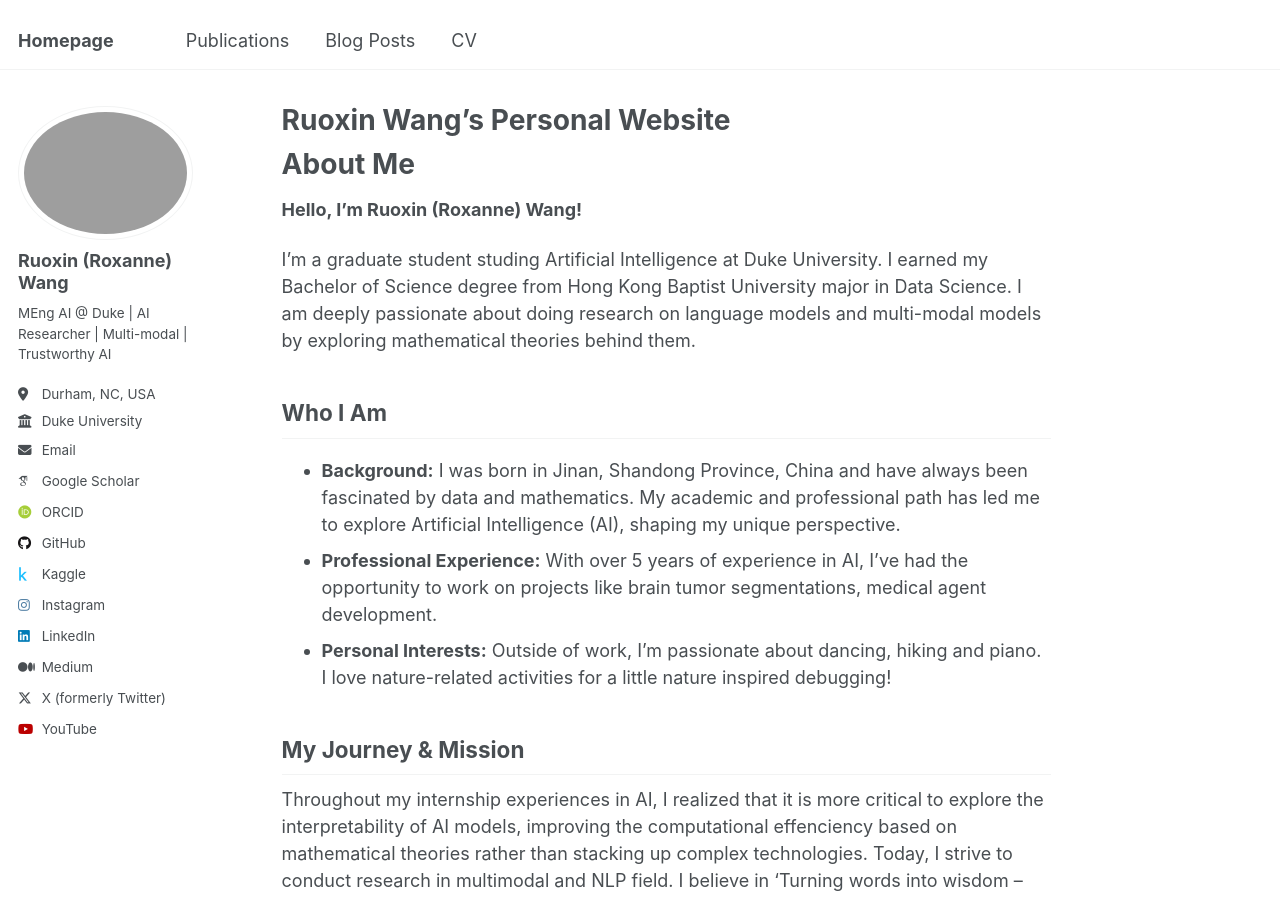
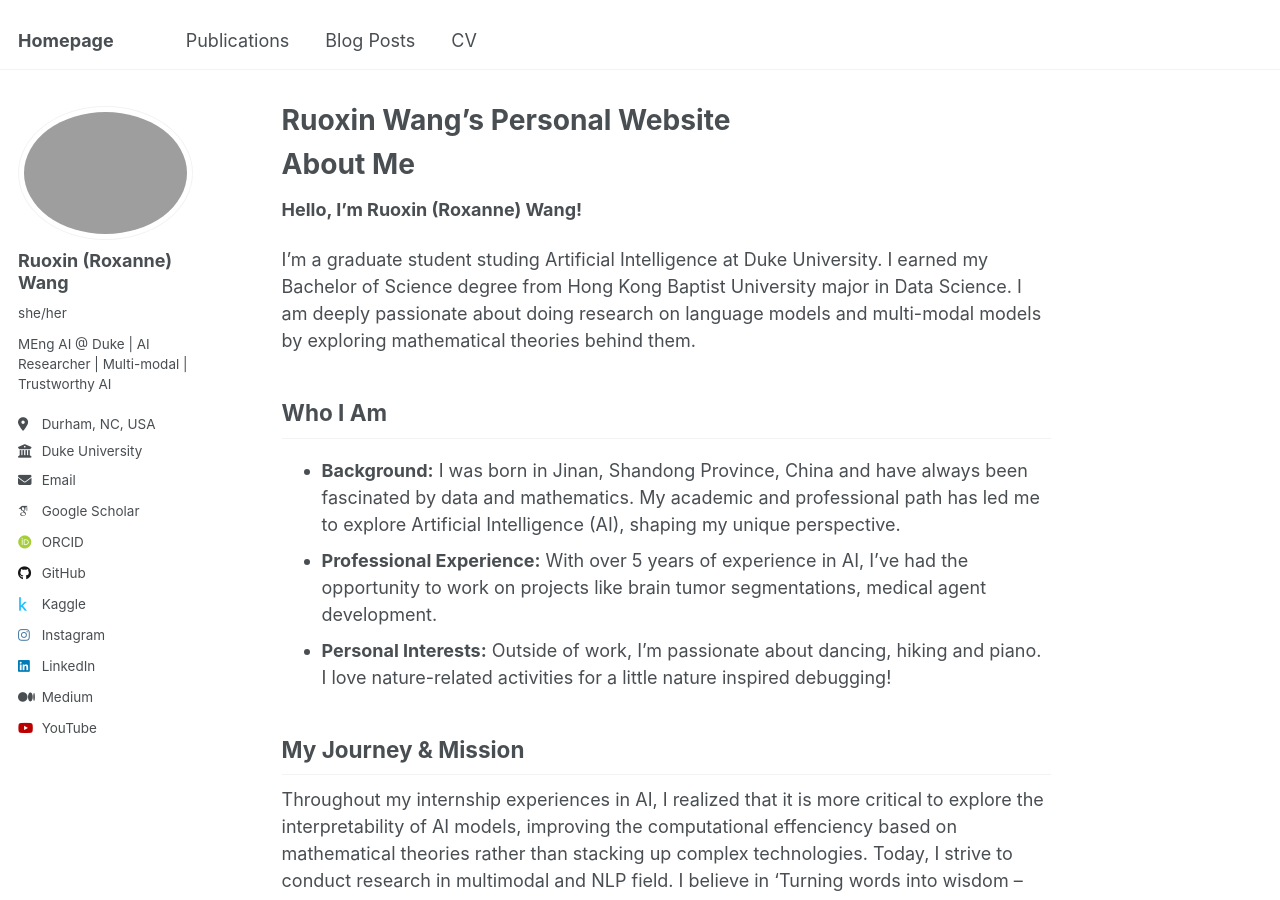
Before and after one commit to RoxanneWAAANG/roxannewaaang.github.io, a Jekyll site: the page built from _pages/about.md, in a window 1280 px wide and 900 px high. Built offline with Jekyll 4.4.1, drawn with Linux system fonts in a browser that asks for light colours; some web fonts are replaced.

Commit message:
minor changes

```diff
--- a/_config.yml
+++ b/_config.yml
@@ -24,7 +24,7 @@ author:
   # Biographic information
   avatar           : "profile.png"
   name             : "Ruoxin (Roxanne) Wang"
-  pronouns         : # "she/her"
+  pronouns         : "she/her"
   bio              : "MEng AI @ Duke | AI Researcher | Multi-modal | Trustworthy AI"
   location         : "Durham, NC, USA"
   employer         : "Duke University"
@@ -67,7 +67,7 @@ author:
   steam            : # Username
   telegram         : # URL
   tumblr           : # Username
-  twitter          : "XRoxanneWANG"
+  twitter          : # "XRoxanneWANG"
   vine             : # Username
   weibo            : # Username
   wikipedia        : # Username
```
